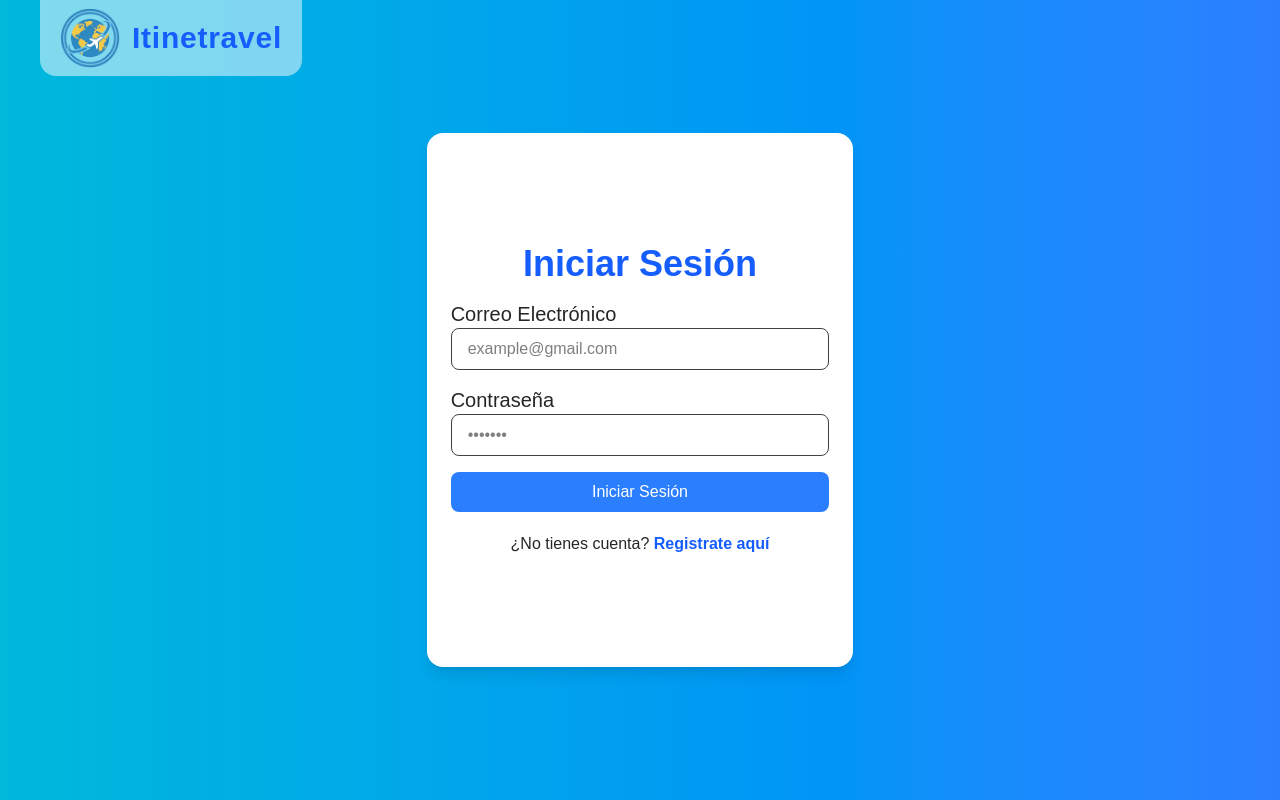
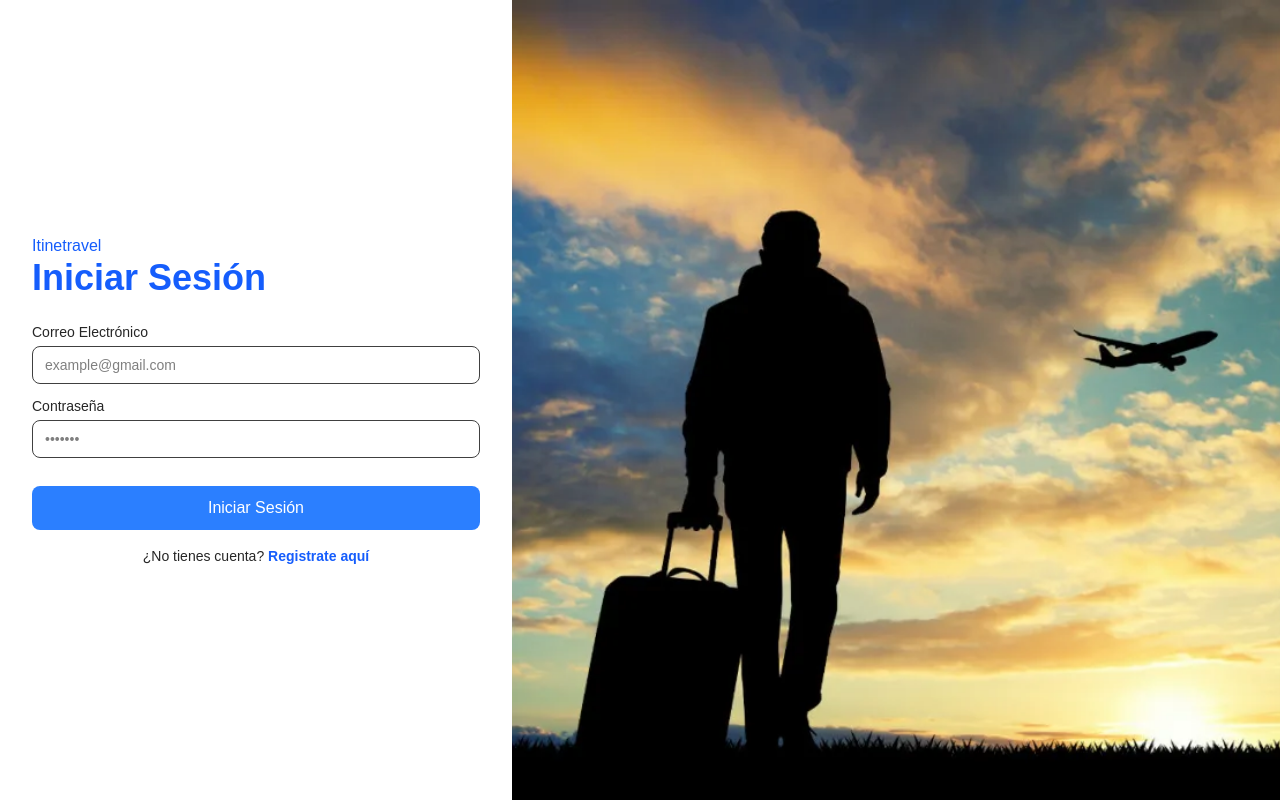
Before and after one commit to SebastianCA19/itinetravel-front, a Next.js app: page /login in a window 1280 px wide. Built offline with nearby package versions, Linux system fonts and the light colour scheme.

Commit message:
feat(home): add initial layout and page components

```diff
--- a/src/app/(auth)/Logo.tsx
+++ /dev/null
@@ -1,18 +0,0 @@
-"use client";
-
-export default function Logo() {
-  function handleLogoClick() {
-    window.location.href = "/main";
-  }
-
-  return (
-    <div
-      id="logo"
-      onClick={handleLogoClick}
-      className="absolute top-0 left-10 flex items-center gap-3 px-5 py-2 bg-white/50 rounded-b-2xl hover:cursor-pointer"
-    >
-      <img src="/itinetravel-logo.png" alt="Itinetravel Logo" className="w-15 h-15" />
-      <h1 className="text-3xl font-extrabold tracking-wide text-blue-600">Itinetravel</h1>
-    </div>
-  );
-}
--- a/src/app/(auth)/layout.tsx
+++ b/src/app/(auth)/layout.tsx
@@ -1,7 +1,6 @@
 import type { Viewport } from "next";
 import { Geist, Geist_Mono } from "next/font/google";
 import "../globals.css";
-import Logo from "./Logo";
 
 const geistSans = Geist({
   variable: "--font-geist-sans",
@@ -27,8 +26,7 @@ export default function AuthLayout({
     return (
         <html lang="es">
         <body className={`${geistSans.variable} ${geistMono.variable} antialiased`}>
-          <Logo />
-          <div className="w-screen h-screen bg-gradient-to-r from-cyan-500 to-blue-500 flex flex-col justify-center items-center">
+          <div className="w-screen h-screen">
             {children}
           </div>
         </body>
--- a/src/app/(auth)/login/page.tsx
+++ b/src/app/(auth)/login/page.tsx
@@ -1,18 +1,153 @@
+"use client";
+
 import Link from "next/link";
+import { useState } from "react";
+import toast, { Toaster } from "react-hot-toast";
 
 export default function Home() {
+  const [form, setForm] = useState({
+    email: "",
+    password: "",
+  });
+
+  function handleChange(e: React.ChangeEvent<HTMLInputElement>) {
+    setForm({
+      ...form,
+      [e.target.name]: e.target.value,
+    });
+  }
+
+  async function handleSubmit(e: React.FormEvent) {
+    e.preventDefault();
+
+    const BACKEND_URL = process.env.NEXT_PUBLIC_BACKEND_API;
+    const url = `${BACKEND_URL}/auth/login`;
+
+    const fetchPromise = (async () => {
+      const response = await fetch(url, {
+        method: "POST",
+        headers: {
+          "Content-Type": "application/json",
+        },
+        body: JSON.stringify({
+          email: form.email,
+          clave: form.password,
+        }),
+      });
+
+      if (!response.ok) {
+        const errorData = await response.json();
+        throw new Error("Las credenciales son incorrectas");
+      }
+
+      const data = await response.json();
+      return data;
+    })();
+
+    toast.promise(fetchPromise, {
+      loading: "Iniciando sesión...",
+      success: "Sesión iniciada con éxito",
+      error: "Las credenciales son incorrectas",
+    });
+
+    try {
+      const response = await fetchPromise;
+
+      if (!response.data) {
+        toast.error("Error al iniciar sesión");
+        return;
+      }
+
+      localStorage.setItem("token", response.data.token);
+      localStorage.setItem("id", response.data.id);
+    } catch (error) {
+      toast.error("Error al iniciar sesión");
+      console.error(error);
+    }
+  }
+
   return (
     <>
-            <div className= "flex flex-col justify-center items-center px-6 py-10 w-5/6 h-9/12  md:w-4/12 md:h-8/12  bg-white rounded-2xl backdrop-blur-3xl shadow-lg">
-                <h1 className="text-4xl font-bold text-blue-600 mb-4">Iniciar Sesión</h1>
-                <form className="w-full max-w-sm mb-5">
-                    <label htmlFor="email" className="text-xl text-neutral-800">Correo Electrónico</label>
-                    <input type="email" id="email" className="w-full px-4 py-2 mb-4 border border-neutral-700 rounded-lg focus:outline-none focus:ring-2 focus:ring-blue-500 focus:border-white/0 transition-all duration-200" placeholder="example@gmail.com" required />
-                    <label htmlFor="password" className="text-xl text-neutral-800">Contraseña</label>
-                    <input type="password" id="password" className="w-full px-4 py-2 mb-4 border border-neutral-700 rounded-lg focus:outline-none focus:ring-2 focus:ring-blue-500 focus:border-white/0 transition-all duration-200" placeholder="•••••••" required />
-                    <button type="submit" className="w-full bg-blue-500 text-white py-2 rounded-lg hover:bg-yellow-400 hover:cursor-pointer transition-all duration-300 ease-in-out">Iniciar Sesión</button>
+      <div>
+        <Toaster position="top-right" reverseOrder={false} />
+      </div>
+      <div className="flex min-h-screen">
+        {/* Left side - Form */}
+        <div className="w-full md:w-2/5 flex items-center justify-center px-6 py-8 bg-white">
+          <div className="w-full max-w-md">
+            <Link
+              href="/"
+              className="text-md text-blue-600 text-left hover:cursor-pointer hover:text-neutral-800"
+            >
+              Itinetravel
+            </Link>
+            <h1 className="text-4xl font-bold text-blue-600 mb-6 text-left">
+              Iniciar Sesión
+            </h1>
+
+            <form onSubmit={handleSubmit} className="w-full space-y-3">
+              {[
+                {
+                  id: "email",
+                  label: "Correo Electrónico",
+                  type: "email",
+                  placeholder: "example@gmail.com",
+                },
+                {
+                  id: "password",
+                  label: "Contraseña",
+                  type: "password",
+                  placeholder: "•••••••",
+                },
+              ].map(({ id, label, type, placeholder }) => (
+                <div key={id}>
+                  <label
+                    htmlFor={id}
+                    className="block text-sm text-neutral-800 mb-1"
+                  >
+                    {label}
+                  </label>
+                  <input
+                    id={id}
+                    name={id}
+                    type={type}
+                    value={(form as any)[id]}
+                    onChange={handleChange}
+                    placeholder={placeholder}
+                    className="w-full px-3 py-2 border border-neutral-700 rounded-lg focus:outline-none focus:ring-2 focus:ring-blue-500 transition-all duration-200 text-sm"
+                    required
+                  />
+                </div>
+              ))}
+
+              <button
+                type="submit"
+                className="w-full bg-blue-500 text-white py-2.5 rounded-lg hover:bg-yellow-400 transition-all duration-300 ease-in-out font-medium mt-4 text-base hover:cursor-pointer"
+              >
+                Iniciar Sesión
+              </button>
             </form>
-                <p className="text-neutral-800">¿No tienes cuenta? <Link href="/register" className="text-blue-600 font-bold hover:border-b-2">Registrate aquí</Link></p>
+
+            <p className="text-sm text-neutral-800 mt-4 text-center">
+              ¿No tienes cuenta?{" "}
+              <Link
+                href="/register"
+                className="text-blue-600 font-bold hover:border-b-2"
+              >
+                Registrate aquí
+              </Link>
+            </p>
+          </div>
+        </div>
+
+        {/* Right side - Photo */}
+        <div className="hidden md:block md:w-3/5">
+          <img
+            src="/auth-photo.webp"
+            alt="Foto de una persona con su maleta"
+            className="w-full h-full object-cover"
+          />
+        </div>
       </div>
     </>
   );
--- a/src/app/(auth)/register/page.tsx
+++ b/src/app/(auth)/register/page.tsx
@@ -15,9 +15,24 @@ export default function Home() {
   });
 
   function handleChange(e: React.ChangeEvent<HTMLInputElement>) {
+    const { name, value } = e.target;
+
+    if(name === "phone"){
+      // Allow only digits in the phone input
+      const numericValue = value.replace(/\D/g, '');
+
+      if(numericValue.length <= 9){
         setForm({
           ...form,
-      [e.target.name]: e.target.value,
+          [name]: numericValue,
+        });
+      }
+      return;
+    }
+
+    setForm({
+      ...form,
+      [name]: value,
     });
   }
 
@@ -29,8 +44,20 @@ export default function Home() {
       return;
     }
 
-    const BACKEND_URL = process.env.NEXT_PUBLIC_BACKEND_API; // ⚠️ usa NEXT_PUBLIC_
+    const BACKEND_URL = process.env.NEXT_PUBLIC_BACKEND_API;
     const url = `${BACKEND_URL}/auth/register`;
+
+    const bodyData : any = {
+      nombreUsuario: form.name,
+      apellidoUsuario: form.lastName,
+      email: form.email,
+      telefono: null,
+      clave: form.password,
+    }
+
+    if(form.phone.trim()){
+      bodyData.telefono = parseInt(form.phone.trim());
+    }
 
     const fetchPromise = (async () => {
       const response = await fetch(url, {
@@ -38,18 +65,13 @@ export default function Home() {
         headers: {
           "Content-Type": "application/json",
         },
-        body: JSON.stringify({
-          nombreUsuario: form.name,
-          apellidoUsuario: form.lastName,
-          email: form.email,
-          telefono: form.phone,
-          clave: form.password,
-        }),
+        body: JSON.stringify(bodyData),
       });
 
       if (!response.ok) {
         const errorData = await response.json();
-        throw new Error(errorData.message || "Error al registrar el usuario");
+        console.log(errorData);
+        throw new Error("Error al registrar el usuario");
       }
 
       const data = await response.json();
@@ -63,9 +85,18 @@ export default function Home() {
     });
 
     try {
-      const data = await fetchPromise;
-      console.log("Usuario creado:", data);
+      const response = await fetchPromise;
+
+      if(!response.data){
+        toast.error("Error al registrar el usuario");
+        return;
+      }
+
+      localStorage.setItem("id", response.data.id);
+      localStorage.setItem("token", response.data.token);
+
     } catch (error) {
+      toast.error("Error al registrar el usuario");
       console.error(error);
     }
   }
@@ -75,12 +106,18 @@ export default function Home() {
       <div>
         <Toaster position="top-right" reverseOrder={false} />
       </div>
-      <div className="flex flex-col items-center px-4 sm:px-6 py-4 sm:py-6 w-11/12 max-w-md mx-auto bg-white rounded-2xl backdrop-blur-3xl shadow-lg max-h-[90vh] overflow-y-auto [&::-webkit-scrollbar]:w-2 [&::-webkit-scrollbar-track]:bg-transparent [&::-webkit-scrollbar-track]:my-2 [&::-webkit-scrollbar-thumb]:bg-blue-500 [&::-webkit-scrollbar-thumb]:rounded-full [&::-webkit-scrollbar-thumb]:border-4 [&::-webkit-scrollbar-thumb]:border-solid [&::-webkit-scrollbar-thumb]:border-transparent [&::-webkit-scrollbar-thumb]:bg-clip-padding [&::-webkit-scrollbar-thumb]:hover:bg-blue-600">
-        <h1 className="text-2xl sm:text-3xl font-bold text-blue-600 mb-3 sm:mb-4">
+      <div className="flex min-h-screen">
+        {/* Left side - Form */}
+        <div className="w-full md:w-2/5 flex flex-col items-center justify-center px-6 py-8 bg-white">
+          <div className="w-full max-w-md">
+            <Link href="/" className="text-md text-blue-600 text-left hover:cursor-pointer hover:text-neutral-800">
+              Itinetravel
+            </Link>
+            <h1 className="text-4xl font-bold text-blue-600 mb-6 text-left">
               Registrarse
             </h1>
 
-        <form onSubmit={handleSubmit} className="w-full space-y-2.5 sm:space-y-3">
+            <form onSubmit={handleSubmit} className="w-full space-y-3">
               {[
                 { id: "name", label: "Nombre", type: "text", placeholder: "Juan" },
                 { id: "lastName", label: "Apellido", type: "text", placeholder: "Pérez" },
@@ -90,7 +127,7 @@ export default function Home() {
                 { id: "phone", label: "Teléfono (Opcional)", type: "tel", placeholder: "123456789" },
               ].map(({ id, label, type, placeholder }) => (
                 <div key={id}>
-              <label htmlFor={id} className="block text-sm sm:text-base text-neutral-800 mb-1">
+                  <label htmlFor={id} className="block text-sm text-neutral-800 mb-1">
                     {label}
                   </label>
                   <input
@@ -100,7 +137,7 @@ export default function Home() {
                     value={(form as any)[id]}
                     onChange={handleChange}
                     placeholder={placeholder}
-                className="w-full px-3 py-1.5 sm:py-2 border border-neutral-700 rounded-lg focus:outline-none focus:ring-2 focus:ring-blue-500 transition-all duration-200 text-sm sm:text-base"
+                    className="w-full px-3 py-2 border border-neutral-700 rounded-lg focus:outline-none focus:ring-2 focus:ring-blue-500 transition-all duration-200 text-sm"
                     required={id !== "phone"}
                   />
                 </div>
@@ -108,14 +145,13 @@ export default function Home() {
 
               <button
                 type="submit"
-            className="w-full bg-blue-500 text-white py-2 sm:py-2.5 rounded-lg hover:bg-yellow-400 transition-all duration-300 ease-in-out font-medium mt-3 sm:mt-4 text-sm sm:text-base"
+                className="w-full bg-blue-500 text-white py-2.5 rounded-lg hover:bg-yellow-400 transition-all duration-300 ease-in-out font-medium mt-4 text-base hover:cursor-pointer"
               >
                 Registrarse
               </button>
             </form>
 
-
-        <p className="text-xs sm:text-sm text-neutral-800 mt-3 sm:mt-4">
+            <p className="text-sm text-neutral-800 mt-4 text-center">
               ¿Ya tienes cuenta?{" "}
               <Link
                 href="/login"
@@ -125,6 +161,13 @@ export default function Home() {
               </Link>
             </p>
           </div>
+        </div>
+
+        {/* Right side - Photo*/}
+        <div className="hidden md:block md:w-3/5">
+          <img src="/auth-photo.webp" alt="Foto de una persona con su maleta" className="w-full h-full object-cover"/>
+        </div>
+      </div>
     </>
   );
 }
```
Also changed, not shown: public/auth-photo.webp (added), src/app/(home)/home/layout.tsx (added), src/app/(home)/home/page.tsx (added). Lines whose indentation alone changed are shown as unchanged.
